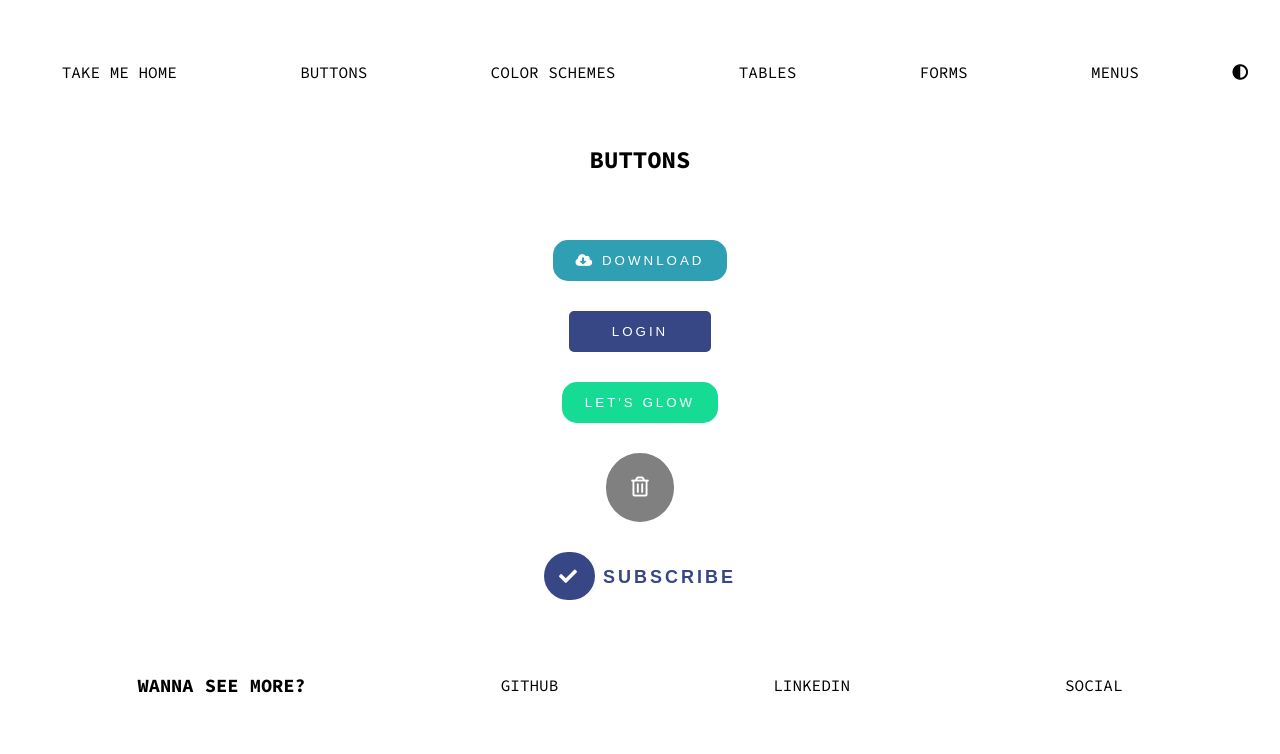
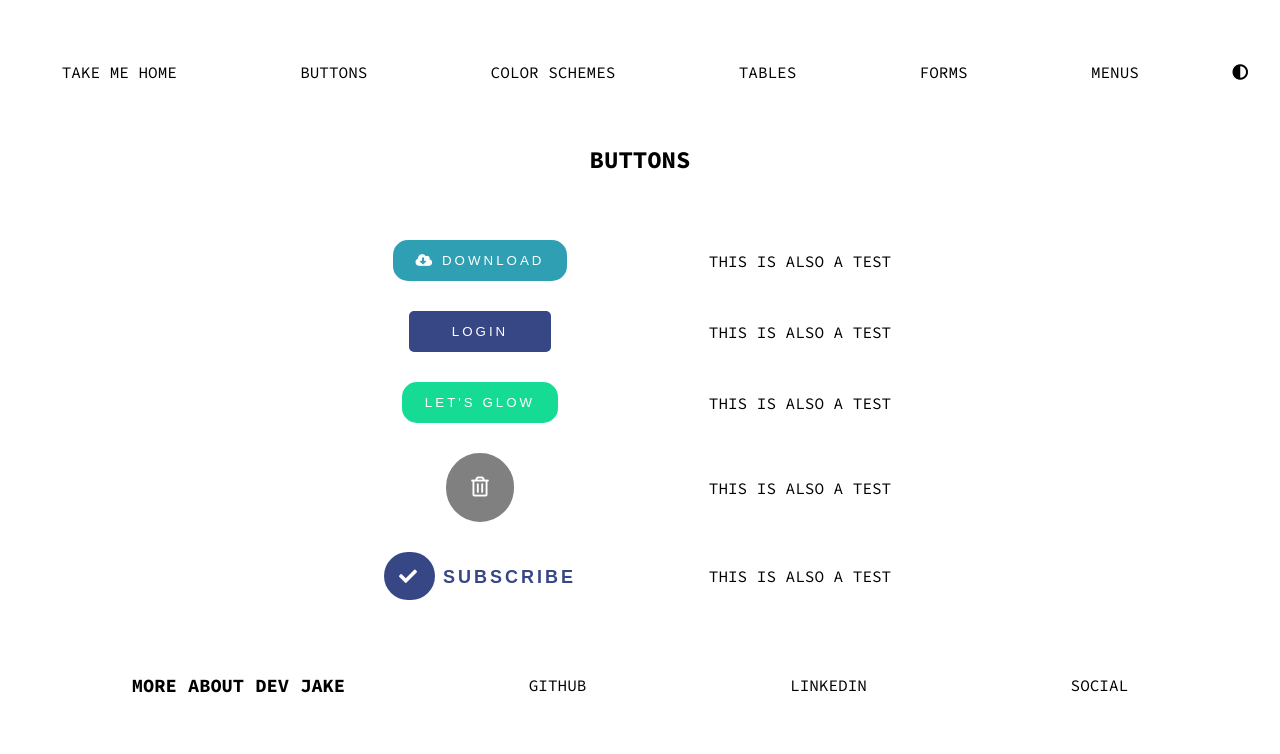
Before and after one commit to JakeWyMoore/sandbox, a Django app: page /simple-css/buttons in a window 1280 px wide. Shown: the top 754 px of the page. Run offline with Django 3.2, Linux system fonts and the light colour scheme.

Commit message:
button page styles

```diff
--- a/apps/simple_css/static/simple_css/css/buttons.css
+++ b/apps/simple_css/static/simple_css/css/buttons.css
@@ -1,9 +1,26 @@
 /* @import url("https://use.fontawesome.com/releases/v5.15.4/css/all.css" integrity="sha384-DyZ88mC6Up2uqS4h/KRgHuoeGwBcD4Ng9SiP4dIRy0EXTlnuz47vAwmeGwVChigm"); */
-
+html {
+    user-select: none;
+}
 .container {
     padding: 0px;
 }
+.content {
+    width: 50%;
+    display: flex;
+    justify-content: center;
+    align-items: center;
+}
+.col-1 {
+    width: 50%;
+    justify-content: center;
 
+}
+.col-2 {
+    width: 50%;
+    justify-content: center;
+
+}
 .buttons {
     display: flex;
     flex-direction: column;
--- a/apps/simple_css/templates/buttons.html
+++ b/apps/simple_css/templates/buttons.html
@@ -54,11 +54,46 @@
 
         <div class="buttons-container">
             <div class="buttons">
-                <button class="download"><i class="fas fa-cloud-download-alt"></i> Download</button>
-                <button class="login">Login</button>
-                <button class="glow">Let's Glow</button>
-                <button class="trash"><i class="far fa-trash-alt"></i></button>
-                <button class="subscribe"><i class="fas fa-check"></i> Subscribe</button>
+                <div class="content">
+                    <div class="col-1">
+                        <button class="download"><i class="fas fa-cloud-download-alt"></i> Download</button>
+                    </div>
+                    <div class="col-2">
+                        <p>This is also a test</p>
+                    </div>
+                </div>
+                <div class="content">
+                    <div class="col-1">
+                        <button class="login">Login</button>
+                    </div>
+                    <div class="col-2">
+                        <p>This is also a test</p>
+                    </div>
+                </div>
+                <div class="content">
+                    <div class="col-1">
+                        <button class="glow">Let's Glow</button>
+                    </div>
+                    <div class="col-2">
+                        <p>This is also a test</p>
+                    </div>
+                </div>
+                <div class="content">
+                    <div class="col-1">
+                        <button class="trash"><i class="far fa-trash-alt"></i></button>
+                    </div>
+                    <div class="col-2">
+                        <p>This is also a test</p>
+                    </div>
+                </div>
+                <div class="content">
+                    <div class="col-1">
+                        <button class="subscribe"><i class="fas fa-check"></i> Subscribe</button>
+                    </div>
+                    <div class="col-2">
+                        <p>This is also a test</p>
+                    </div>
+                </div>
             </div>
         </div>
 
@@ -70,7 +105,7 @@
 
         <div class="footer">
             <div class="left">
-                <h3>Wanna See More?</h3>
+                <h3>More About Dev Jake</h3>
 
                 <a href="">GitHub</a>
                 <a href="">Linkedin</a>
```
